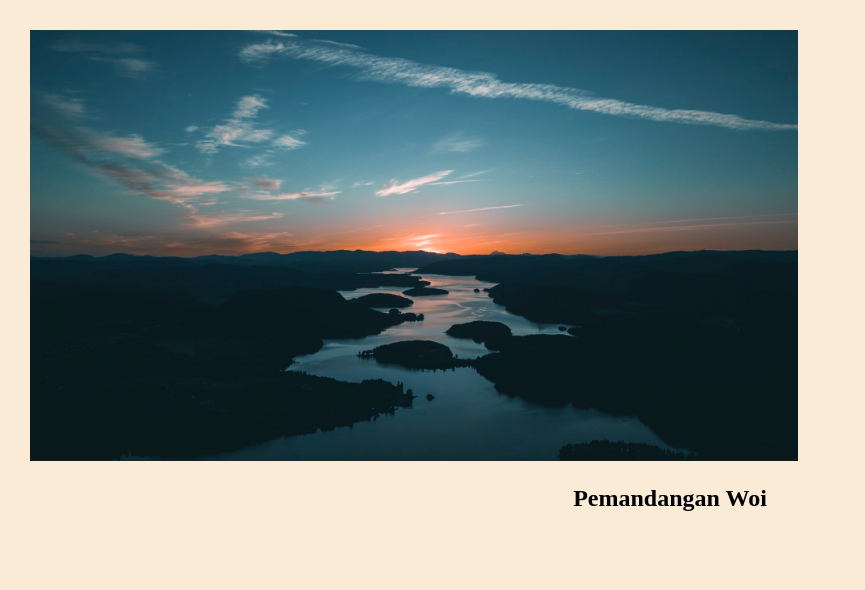
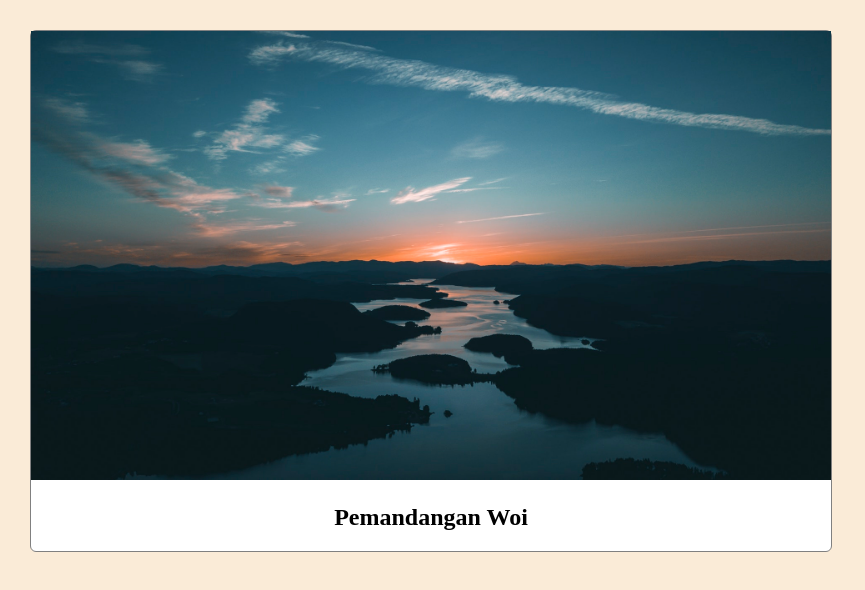
Before and after one commit to zahdsp/latian-git-repo, a plain HTML site: page index.html in a window 1280 px wide. Shown: the top 590 px of the page, without its empty margins (0-865 px from the left). Drawn offline with Linux system fonts and the light colour scheme.

Commit message:
styling index
fix image container

```diff
--- a/index.html
+++ b/index.html
@@ -12,7 +12,7 @@
 
 <body>
     <!-- <div id="header">Header</div> -->
-    <div class="img">
+    <div id="profile-container">
 
         <img id="bg-img" src="images/gambar1.jpeg" alt="profile image" />
         <h2 id="title-img">Pemandangan Woi</h2>
--- a/style.css
+++ b/style.css
@@ -5,14 +5,14 @@ body {
  }
 
  #profile-container{
-    max-width: 300px;
+    max-width: 800px;
     background-color: white;
     border: 1px solid gray;
     border-radius: 6px;
  }
 
  #bg-img{
-    width: 60%;
+    width: 100%;
     height: auto;
  }
 
```
